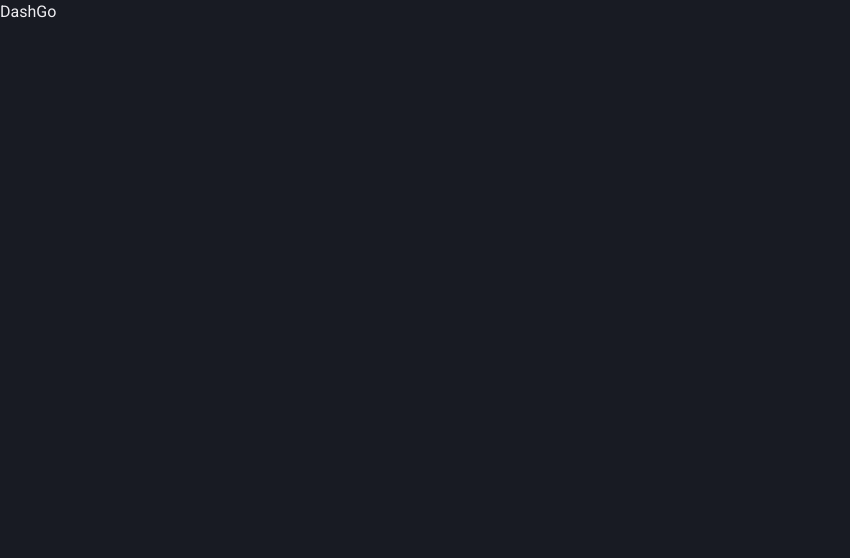
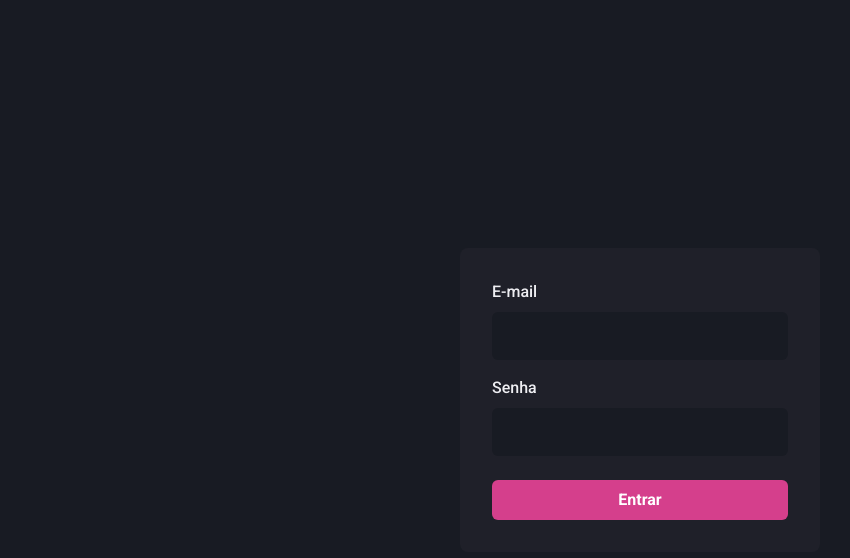
Before and after one commit to DevDosSantosLucas/dashgo, a Next.js app: page / in a window 1280 px wide. Shown: the top 558 px of the page, without its empty margins (0-850 px from the left). Built offline with nearby package versions, Linux system fonts and the light colour scheme.

Commit message:
page SignIn

```diff
--- a/src/pages/index.tsx
+++ b/src/pages/index.tsx
@@ -1,7 +1,41 @@
-
+import {Button, Flex, Input,Stack, FormLabel, FormControl} from '@chakra-ui/react'
 
 export default function Home() {
   return (
-    <h1>DashGo</h1>
-  )
+    // <Flex w="100vw" h ="100vh" alignItems ="center" justifyContent = "center">
+    <Flex w="100vw" h ="100vh" align ="center" justify = "center">
+
+      <Flex  as="form" width="100%" maxWidth={360} bg= "gray.800" p="8"
+             borderRadius ={8} flexDir ="column">
+
+        <Stack spacing ="4">
+        <FormControl>
+          <FormLabel htmlFor= "email">E-mail</FormLabel>
+
+          <Input name ="email" type = "email"  id ="email" variant ="filled"
+              focusBorderColor = "pink.500" bgColor ="gray.900" size = "lg"
+              _hover ={{
+                bgColor: "gray.900"
+              }}
+          />
+        </FormControl>
+
+        <FormControl>
+          <FormLabel htmlFor= "password">Senha</FormLabel>
+
+          <Input name = "password" type = "password" id = "password" variant ="filled"
+              focusBorderColor = "pink.500"  bgColor ="gray.900" size = "lg"
+              _hover ={{
+                bgColor: "gray.900"
+              }}
+          />
+        </FormControl>
+        </Stack>
+        <Button type ="submit"  mt = "6" colorScheme ="pink">
+          Entrar
+        </Button>
+
+      </Flex>
+    </Flex>
+    )
 }
```
